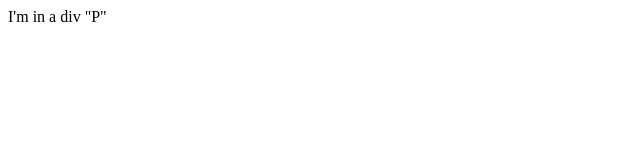
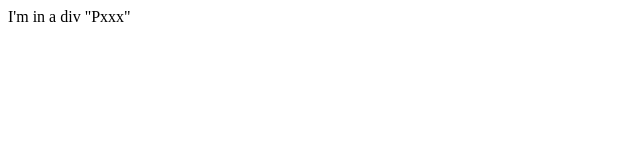
Before and after one commit to benjieestrella/newONE, a plain HTML site: page portfolio html site/index.html in a window 1280 px wide. Shown: the full height of the page, 0-640 px from the left. Drawn offline with Linux system fonts and the light colour scheme.

Commit message:
new changes
Signed-off-by: benjieestrella <benjie.estrella87@gmail.com>

```diff
--- a/portfolio html site/index.html
+++ b/portfolio html site/index.html
@@ -6,7 +6,7 @@
 </head>
 </body>
     <div class="placeholder">
-        I'm in a div  "P"
+        I'm in a div  "Pxxx"
     </div>
 <body>
 </html>
```
